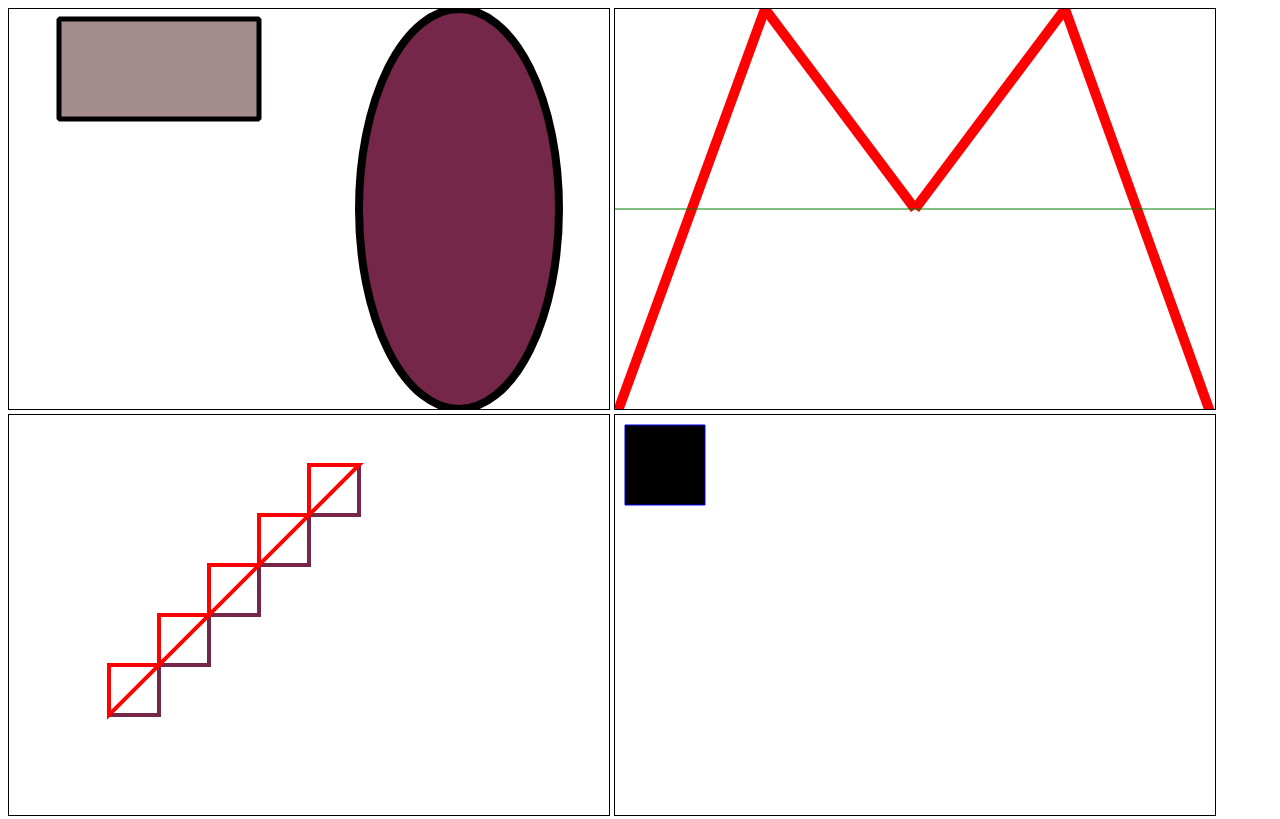
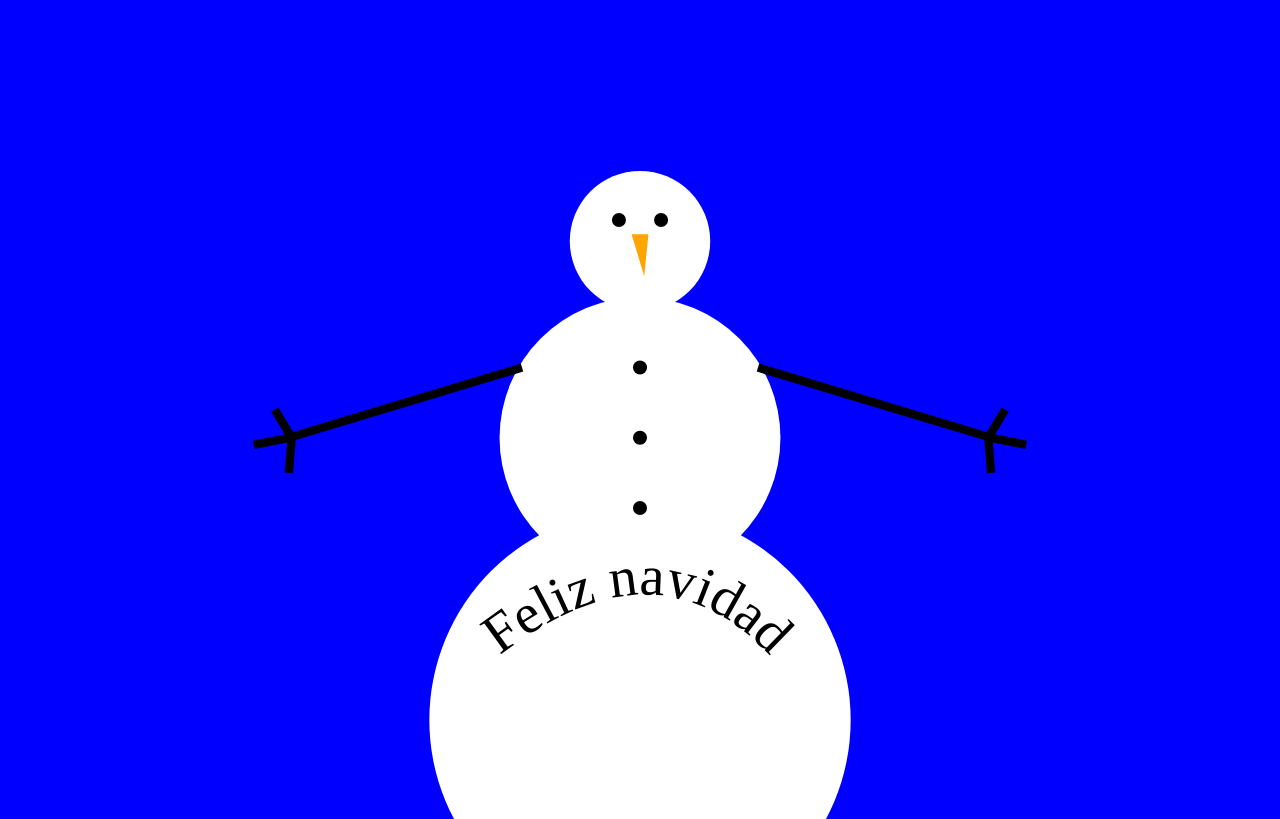
Before and after one commit to Aguilar1998/SVG, a plain HTML site: page index.html in a window 1280 px wide. Shown: the top 819 px of the page. Drawn offline with Linux system fonts and the light colour scheme; a web font is replaced by a local one.

Commit message:
creando un muñeco de nieve con svg

```diff
--- a/assets/css/style.css
+++ b/assets/css/style.css
@@ -1,43 +1,3 @@
-svg{
-    border: 1px solid black;
-    width: 600px;
-    height: 400px;
+body{
+    background-color: blue;
 }
-.rect{
-    width: 200px;
-    height:100px;
-    stroke: black ;
-    stroke-width: 5px;
-    stroke-linejoin: bevel;
-    fill:rgb(165, 141, 141);
-}
-.rect1{
-    width: 200;
-    height: 100;
-    stroke: black ;
-    stroke-width: 5px;
-    stroke-linejoin: bevel;
-    fill:rgb(165, 141, 141);
-}
-.rect2{
-    width: 200;
-    height: 100;stroke: black ;
-    stroke-width: 5px;
-    stroke-linejoin: bevel;
-    fill:rgb(165, 141, 141);
-}
-.line{
-    x1: 300px;
-    y1: 0px;
-    x2: 300px;
-    y2: 400px;
-    stroke: green;
-}
-.ellipse{
-    stroke: black;
-    stroke-width: 8px;
-    stroke-linejoin: bevel;
-}
-svg path{
-    stroke: blue;
-}
--- a/index.html
+++ b/index.html
@@ -5,43 +5,63 @@
     <meta http-equiv="X-UA-Compatible" content="IE=edge">
     <meta name="viewport" content="width=device-width, initial-scale=1.0">
     <title>Grafic in SVG</title>
+    <link href="https://fonts.googleapis.com/css?family=UnifrakturMaguntia" rel="stylesheet">
     <link rel="stylesheet" href="/assets/css/style.css">
 </head>
+<!-- todas las etiquetas dentro del svg tienen que cerrarse -->
+
+
+<!-- rect x="": (Posicion en el eje x)-->
+<!-- rect y="": (Posicion en el eje y)-->
+<!-- rect fill="": (color de la figura(remplaza al background-color)) -->
+<!-- rect stroke="": (el color del borde) -->
+<!-- rect stroke-width="": (el ancho del borde) -->
+<!-- rect stroke-linejoin="": (Como se debe comportar/renderizar dos stroke) -->
+
+
+<!-- line stroke-linecap="": (Como acaba el final de la linea) -->
+<!-- polyline points="": (lineas rectas definidas por puntos dentros del atributo points) -->
+
+
+
+<!-- circle cx=""(centro del circulo en el eje x) -->
+<!-- circle cy=""(centro del circulo en el eje y) -->
+<!-- circle r="" (Radio del circulo) -->
+<!-- circle rx="" (Radio en el eje x) -->
+<!-- circle ry="" (Radio en el eje y) -->
+
 <body>
-    <svg>
-        <rect class="rect" x="50" y="10" />
-        <rect class="rect1" x="50" y="130" />
-        <rect class="rect2" x="50" y="2500" />
+    <svg class="svg-1" width="" height="1000" viewBox='-450 -450 900 600'>
+        <circle class="circulo" cx="0" cy="-340" r="50" fill="white"></circle>
+        <circle class="circulo" cx="0" cy="-200" r="100" fill="white"></circle>
+        <circle class="circulo" cx="0" cy="1" r="150" fill="white"></circle>
+        <circle class="svg-1__ojos" cx="-15" cy="-355" r="5" fill="black"></circle>
+        <circle class="svg-1__ojos" cx="15" cy="-355" r="5" fill="black"></circle>
 
-        <ellipse class="ellipse" cx="450" cy="200" rx="100" ry="200" fill="#742748"/>
-    </svg>
-    <svg>
-        <line class="line"></line>
-        <line x1="450" y1="0" x2="630" y2="500" stroke=" red" stroke-width="10px" stroke-linejoin="bavel" stroke-linecap="butt" />
-        <line x1="450" y1="0" x2="300" y2="200" stroke=" red" stroke-width="10px" stroke-linejoin="bavel" stroke-linecap="butt" />
-        <line x1="150" y1="0" x2="300" y2="200" stroke=" red" stroke-width="10px" stroke-linejoin="bavel" stroke-linecap="butt" />
-        <line x1="150" y1="0" x2="0" y2="410" stroke=" red" stroke-width="10px" stroke-linejoin="bavel" stroke-linecap="butt" />
-        <line class="line" x1="0" y1="200" x2="600" y2="200" stroke="red" stroke-width="1px" />
-        <!-- <polyline ponits></polyline> -->
-    </svg>
-    <svg width="600" height="400">
-        <polyline
-        points="100,300 150,300 150,250 200,250 200,200 250,200 250,150 300,150 300,100 350,100 350,50"
-        fill="none"
-        stroke="#742748"
-        stroke-width="4"
-        ></polyline>
-        <polygon points=" 100,300 100,250 150,250 150,200 200,200 200,150 250,150 250,100 300,100 300,50 350,50"
-        fill="none"
-        stroke="red"
-        stroke-width="4"></polygon>
-    </svg>
+        <circle class="svg-1__ojos" cx="0" cy="-250" r="5" fill="black"></circle>
+        <circle class="svg-1__ojos" cx="0" cy="-200" r="5" fill="black"></circle>
+        <circle class="svg-1__ojos" cx="0" cy="-150" r="5" fill="black"></circle>
 
-    <svg>
-        <path d="M10 10 H 90 V 90 H 10 Z"/>
-    </svg>
-    <svg>
-        <path d="M0,0 L 200 100"/>
+
+
+        <line x1="-84" y1="-250" x2="-250" y2="-200" stroke="black" stroke-width="6"></line>
+        <line x1="-260" y1="-220" x2="-248" y2="-200" stroke="black" stroke-width="6"></line>
+        <line x1="-250" y1="-175" x2="-248" y2="-200" stroke="black" stroke-width="6"></line>
+        <line x1="-275" y1="-195" x2="-250" y2="-200" stroke="black" stroke-width="6"></line>
+
+        <line x1="84" y1="-250" x2="250" y2="-200" stroke="black" stroke-width="6"></line>
+        <line x1="260" y1="-220" x2="248" y2="-200" stroke="black" stroke-width="6"></line>
+        <line x1="250" y1="-175" x2="248" y2="-200" stroke="black" stroke-width="6"></line>
+        <line x1="275" y1="-195" x2="250" y2="-200" stroke="black" stroke-width="6"></line>
+
+        <polygon points="-6,-345 6,-345 3,-315" fill="orange"></polygon>
+        <defs>
+            <path id="text" d="M-100,-45 Q100,-200 200,200"/>
+        </defs>
+        <text font-size="40" font-family="UnifrakturMaguntia">
+        <textPath xlink:href="#text">
+            Feliz navidad</textpath>
+        </text>
     </svg>
 </body>
 </html>
```
Also changed, not shown: 2 other files.
